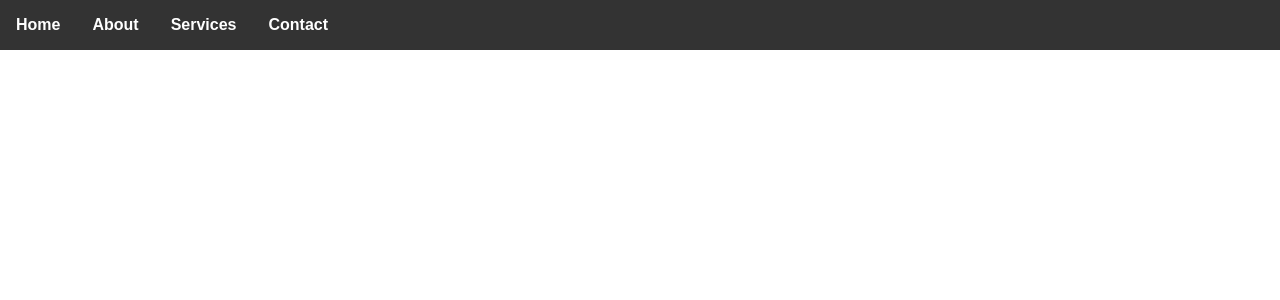
After one commit to includeheart/business_brochure, a Django app: template templates/base.html in a window 1280 px wide. The commit adds this page. Shown: the top 300 px of the page. Run offline with Django 5.2, Linux system fonts and the light colour scheme; the template is opened without the code that fills it, so the values that code supplies are empty.

Commit message:
Added a basic navbar

```diff
--- /dev/null
+++ b/templates/base.html
@@ -0,0 +1,45 @@
+<!DOCTYPE html>
+<html lang="en">
+<head>
+    <meta charset="UTF-8">
+    <meta name="viewport" content="width=device-width, initial-scale=1.0">
+    <title>{% block title %}Business Brochure{% endblock %}</title>
+    <style>
+        /* Simple navbar styling for now */
+        body { font-family: Arial, sans-serif; margin: 0; padding: 0; }
+        nav {
+            background-color: #333;
+            padding: 1rem;
+        }
+        nav ul {
+            list-style: none;
+            margin: 0;
+            padding: 0;
+            display: flex;
+            gap: 2rem;
+        }
+        nav a {
+            color: white;
+            text-decoration: none;
+            font-weight: bold;
+        }
+        nav a:hover { color: #ddd; }
+        .container { padding: 2rem; }
+    </style>
+</head>
+<body>
+    <nav>
+        <ul>
+            <li><a href="/">Home</a></li>
+            <li><a href="/about/">About</a></li>
+            <li><a href="/services/">Services</a></li>
+            <li><a href="/contact/">Contact</a></li>
+        </ul>
+    </nav>
+
+    <div class="container">
+        {% block content %}
+        {% endblock %}
+    </div>
+</body>
+</html>
```
Also changed, not shown: templates/pages/about.html (+18 -0 lines), templates/pages/contact.html (+18 -0 lines), templates/pages/home.html (+8 -2 lines), templates/pages/services.html (+18 -0 lines).
